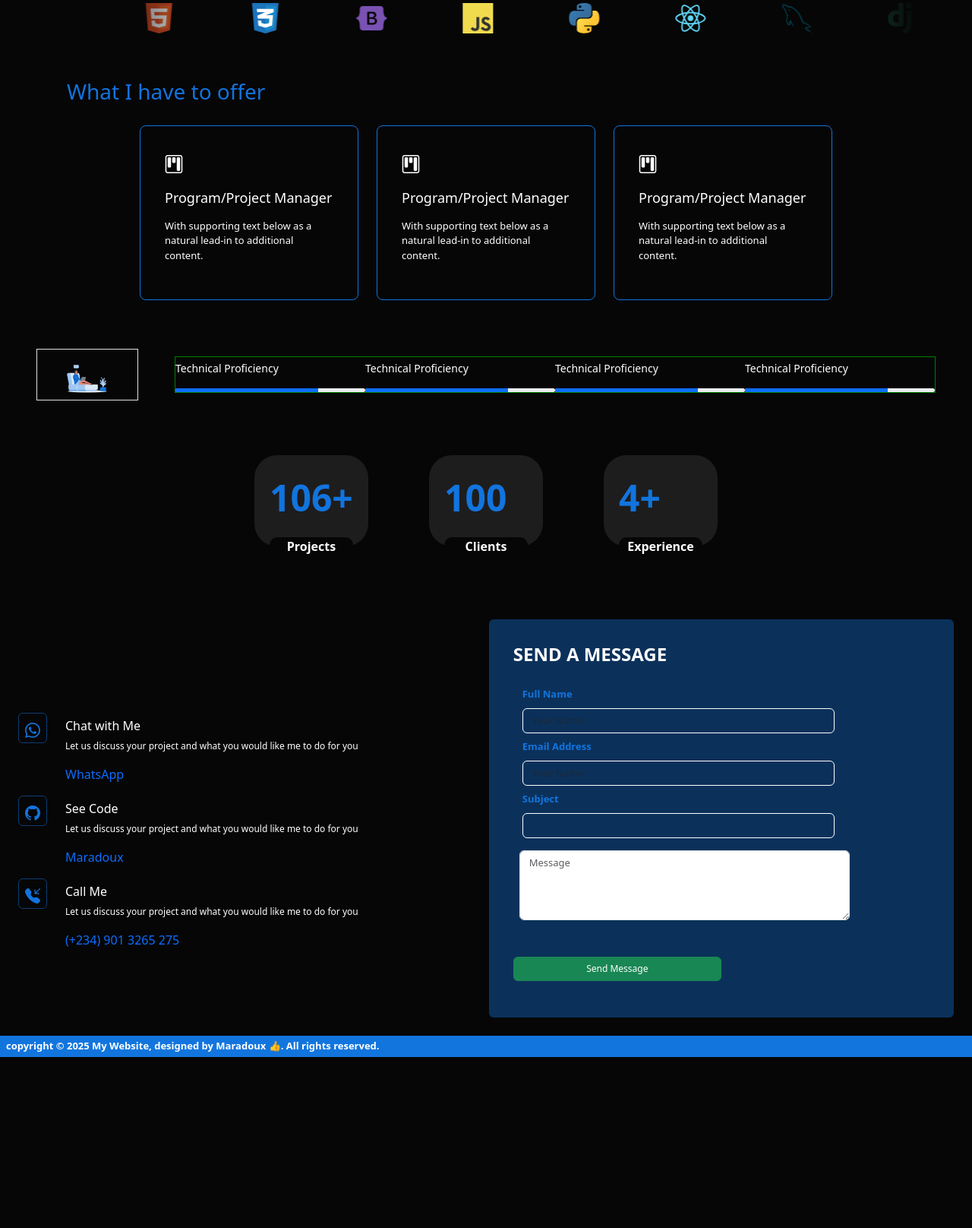
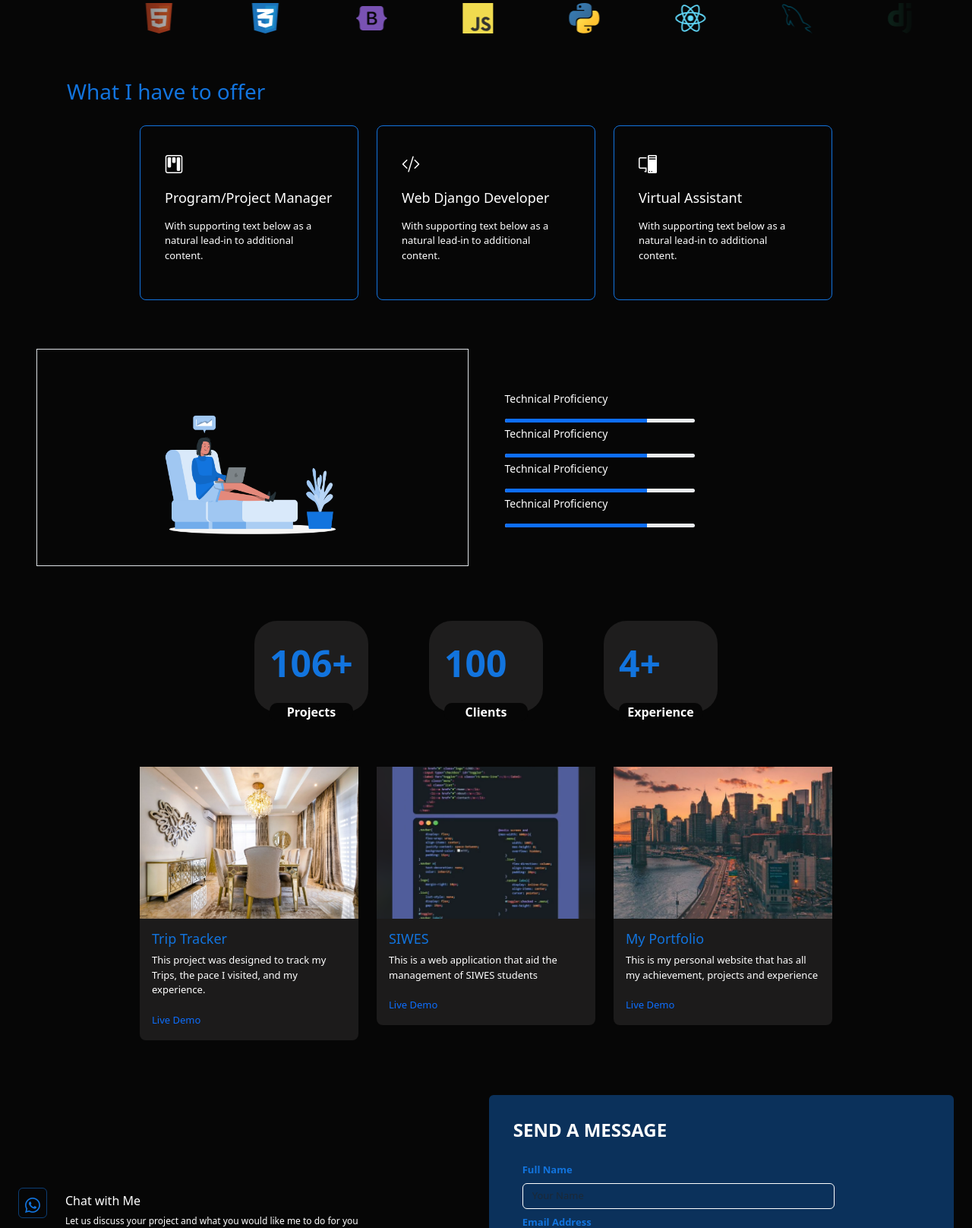
Before and after one commit to Maradoux/Portfolio, a Django app: page / in a window 1280 px wide. Shown: the part 461-2077 px from the top of the page at 76% size. Before the commit the page ends 1852 px from the top, so only its background shows below. Run offline with Django 5.2, Linux system fonts and the light colour scheme; data comes from the database, SQL or seed files in the repository; both versions use the stored data as it was after the commit.

Commit message:
50% finished the project section

```diff
--- a/my_porfolio/static/my_portfolio/CSS/index.css
+++ b/my_porfolio/static/my_portfolio/CSS/index.css
@@ -308,12 +308,6 @@
     }
 }
 
-
-.skills{
-    display: flex;
-    border: 1px solid green;
-}
-
 .social a{
     text-decoration: none;
     list-style: none;
--- a/my_porfolio/static/my_portfolio/JS/index.js
+++ b/my_porfolio/static/my_portfolio/JS/index.js
@@ -90,7 +90,7 @@
 //CV download
 document.getElementById('download-btn').addEventListener('click', function(){
     const downloadLink = document.createElement('a');
-    downloadLink.href = '/AMARACHUKWU AGUOLU DIVINE CV.pdf';
+    downloadLink.href = encodeURI("AMARACHUKWU AGUOLU DIVINE CV.pdf");
     downloadLink.download = 'AMARACHUKWU AGUOLU DIVINE CV.pdf';
     document.body.appendChild(downloadLink);
     downloadLink.click();
@@ -118,7 +118,82 @@
 
 myButton.addEventListener("click", topFunction)
 
-// Display Message
+// Pagination
+document.addEventListener('DOMContentLoaded', function() {
+    // Pagination logic
+    const projectItems = document.querySelectorAll('.project-item');
+    const prevBtn = document.getElementById('prev-btn');
+    const nextBtn = document.getElementById('next-btn');
+    const currentPageElement = document.getElementById('current-page');
+    const totalPagesElement = document.getElementById('total-pages');
+
+    if (!projectItems.length) return;
+
+    // Calculate total pages (3 projects per page)
+    const itemsPerPage = 3;
+    const totalProjects = projectItems.length;
+    const totalPages = Math.ceil(totalProjects / itemsPerPage);
+
+    // Set total pages display
+    totalPagesElement.textContent = totalPages;
+
+    let currentPage = 1;
+
+    // Function to show only current page items
+    function showPage(page) {
+        // Calculate start and end indices for current page
+        const startIndex = (page - 1) * itemsPerPage;
+        const endIndex = Math.min(startIndex + itemsPerPage, totalProjects);
+
+        // Hide all projects first
+        projectItems.forEach(item => {
+            item.style.display = 'none';
+        });
+
+        // Show only projects for current page
+        for (let i = startIndex; i < endIndex; i++) {
+            projectItems[i].style.display = '';
+        }
+
+        // Update button states
+        prevBtn.disabled = page === 1;
+        nextBtn.disabled = page === totalPages;
+
+        // Update current page indicator
+        currentPageElement.textContent = page;
+
+        // Store current page in session storage
+        sessionStorage.setItem('portfolioCurrentPage', page);
+
+        // Scroll to top of portfolio section
+        document.getElementById('portfolio-container').scrollIntoView({ behavior: 'smooth', block: 'start' });
+    }
+
+    // Show initial page
+    const savedPage = parseInt(sessionStorage.getItem('portfolioCurrentPage')) || 1;
+    currentPage = (savedPage <= totalPages) ? savedPage : 1;
+    showPage(currentPage);
+
+    // Add event listeners to buttons
+    prevBtn.addEventListener('click', function() {
+        if (currentPage > 1) {
+            currentPage--;
+            showPage(currentPage);
+        }
+    });
+
+    nextBtn.addEventListener('click', function() {
+        if (currentPage < totalPages) {
+            currentPage++;
+            showPage(currentPage);
+        }
+    });
+
+    // Hide pagination if we have 3 or fewer projects
+    if (totalProjects <= itemsPerPage) {
+        document.querySelector('.pagination-controls').style.display = 'none';
+    }
+});
 
 
 
--- a/my_porfolio/templates/my_portfolio/portfolio.html
+++ b/my_porfolio/templates/my_portfolio/portfolio.html
@@ -119,15 +119,15 @@
                     </div>
                      <div class="service rounded-3 p-3" style="width: 18rem; border: 1px solid #1274de;">
                          <div class="s-body p-3">
-                            <i class="bi bi-kanban fs-4 text-white"></i>
-                           <h5 class="s-title text-white mt-3" style="font-size: 18px">Program/Project Manager</h5>
+                            <i class="bi bi-code-slash fs-4 text-white"></i>
+                           <h5 class="s-title text-white mt-3" style="font-size: 18px">Web Django Developer</h5>
                            <p class="s-text mt-3 text-white" style="font-size:13px">With supporting text below as a natural lead-in to additional content.</p>
                          </div>
                     </div>
                      <div class="service rounded-3 p-3" style="width: 18rem; border: 1px solid #1274de;">
                          <div class="s-body p-3">
-                            <i class="bi bi-kanban fs-4 text-white"></i>
-                           <h5 class="s-title text-white mt-3" style="font-size: 18px">Program/Project Manager</h5>
+                            <i class="bi bi-pc-display fs-4 text-white"></i>
+                           <h5 class="s-title text-white mt-3" style="font-size: 18px">Virtual Assistant</h5>
                            <p class="s-text mt-3 text-white" style="font-size:13px">With supporting text below as a natural lead-in to additional content.</p>
                          </div>
                     </div>
@@ -223,14 +223,20 @@
                 </div>
             </div>
 
-            {% comment %} <div class="cardgroup d-flex mx-auto mt-5">
+            <div class="cardgroup d-flex mx-auto mt-5 px-5">
+                <div class="row row-cols-1 row-cols-md-2 row-cols-lg-3 mx-auto g-4">
                     {% for project in projects %}
+                        <div class="col mx-auto">
                             <div class="card1 border-0"  style="width: 18rem;">
+                                <div class="card-img-container" style="height: 200px; overflow:hidden;">
                                     {% if project.image %}
-                            <img src=" {{project.image.url}} " class="card-img-top" alt="{{ project.title }}">
+                                        <img src=" {{project.image.url}} " class="card-img-top w-100 h-100 object-fit-cover" alt="{{ project.title }}">
                                     {% else %}
-                            <img src=" {% static 'my_porfolio/Images/Pink minimal new website instagram post.png' %} " class="card-img-top" alt="{{ project.title }}">
+                                    <div class="bg-secondary w-100 h-100 d-flex align-items-center justify-content-center">
+                                        <span class="text-muted fs-4">No Image</span>
+                                    </div>
                                     {% endif %}
+                                </div>
                                 <div class="cardbody p-3 rounded-bottom-3">
                                 <h5 class="cardtitle text-capitalize" style="font-size: 18px; color:#1274de">{{ project.title }}</h5>
                                 <p class="cardtext text-white" style="font-size: 13px">{{ project.description }}</p>
@@ -241,8 +247,19 @@
                                 {% endif %}
                                 </div>
                             </div>
+                        </div>
                     {% endfor %}
-            </div> {% endcomment %}
+                </div>
+                {% if projects.count > 3 %}
+                <div class="d-flex justify-content-center mt-4">
+                    <div class="pagination-controls">
+                        <button id="prev-btn" class="btn btn-outline-primary me-2" disabled>&lt;</button>
+                        <span id="page-indicator" class="align-self-center mx-2">Page <span id="current-page">1</span> of <span id="total-pages">1</span></span>
+                        <button id="next-btn" class="btn btn-outline-primary ms-2">&gt;</button>
+                    </div>
+                </div>
+                {% endif %}
+            </div>
         </section>
 
          <!-- Contact  -->
```
Also changed, not shown: db.sqlite3, media/project/collaspe_nav-bar_d1ENjPA.PNG (added), 2 other files. Lines whose indentation alone changed are shown as unchanged.
